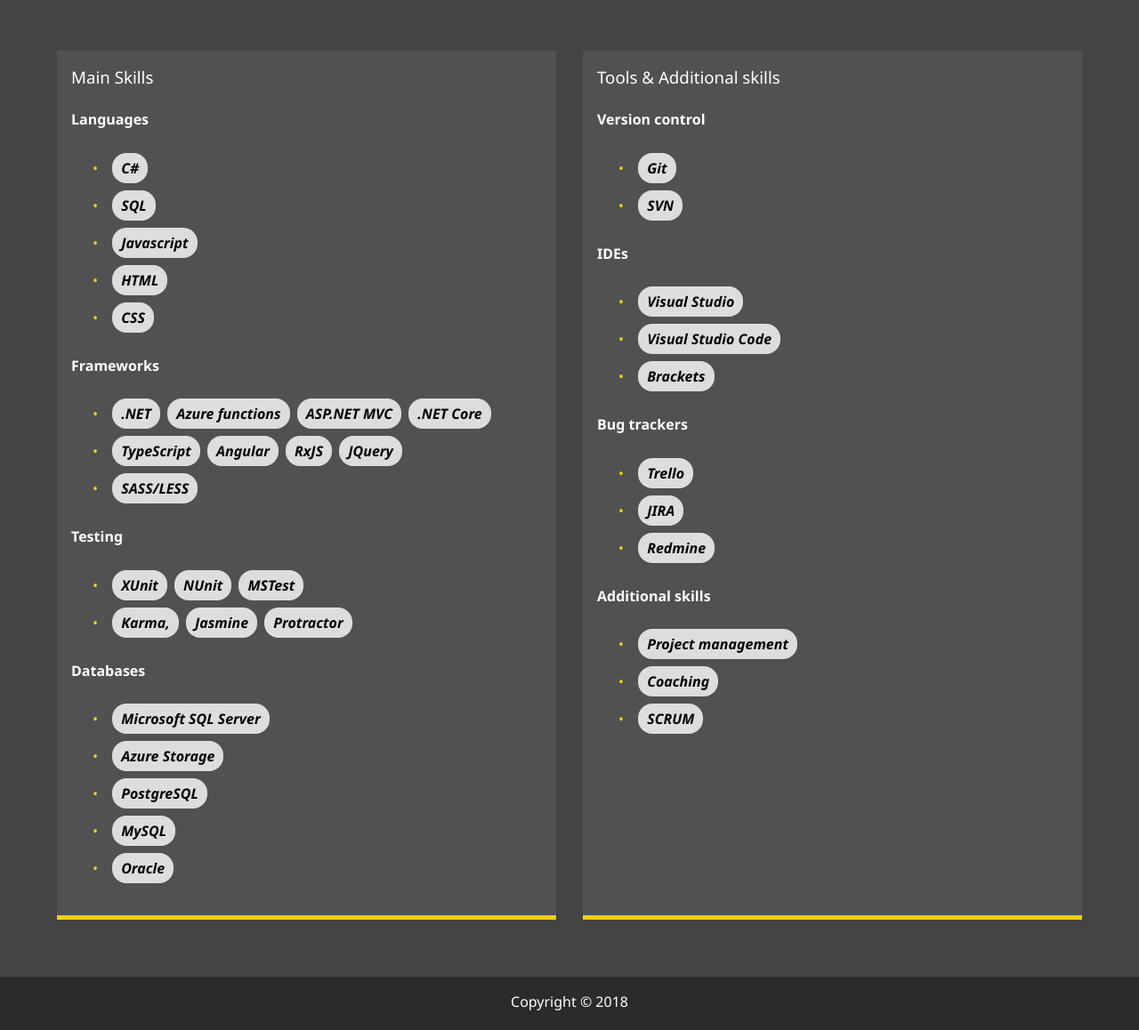
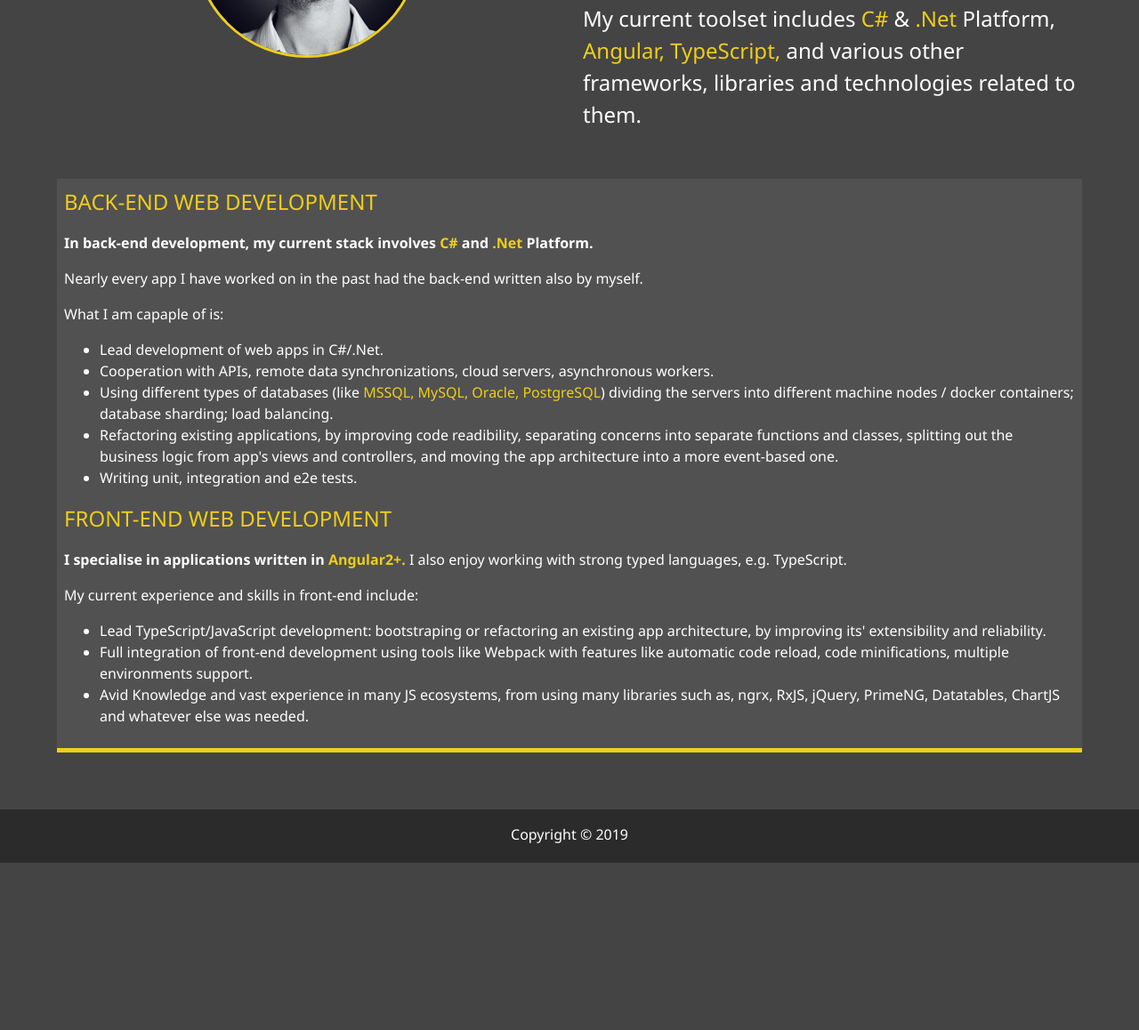
Before and after one commit to yavned/portfolio, a plain HTML site: page about.html in a window 1280 px wide. Shown: the part 505-1663 px from the top of the page at 89% size. After the commit the page ends 1475 px from the top, so only its background shows below. Drawn offline with Linux system fonts and the light colour scheme.

Commit message:
info updated & about restyled

```diff
--- a/about.html
+++ b/about.html
@@ -60,136 +60,48 @@
 
       <div class="bio">
         <!-- <h3 class="text-secondary">Summary</h3> -->
-        <p>A senior full stack web developer with 7+ years of experience, specialized in building complex web applications with
-          rich UI/UX. </p>
-          <p>For the last seven and a half years, I have developed a number of web apps for start-ups, private companies and government organisations.</p>
+        <p>I am a <strong>senior full stack web developer</strong> with over <strong>seven years of experience,</strong> I have maintained, developed and launched <a class="text-secondary" href="/dist/work.html">multiple projects</a> from scratch, for start-ups, private companies and government organisations, carrying the development of their back-end and front-end codebases. </p>
+        <p>My current toolset includes <span class="text-secondary">C#</span> & <span class="text-secondary">.Net</span> Platform, <span class="text-secondary">Angular,</span> <span class="text-secondary">TypeScript,</span> and various other frameworks, libraries and technologies related to them.</p>
       </div>
 
       <div class="job job-1">
-        <h3>Main Skills</h3>
-        <h4>Languages</h4>
-        <ul class="skills">
-          <li>
-            <i>C#</i>
-          </li>
-          <li>
-            <i>SQL</i>
-          </li>
-          <li>
-            <i>Javascript</i>
-          </li>
-          <li>
-            <i>HTML</i>
-          </li>
-          <li>
-            <i>CSS</i>
-          </li>
-        </ul>
-        <h4>Frameworks</h4>
-        <ul class="skills">
-          <li>
-            <i>.NET</i>
-            <i>Azure functions</i>
-            <i>ASP.NET MVC</i>
-            <i>.NET Core</i>
-          </li>
-          <li>
-            <i>TypeScript</i>
-            <i>Angular</i>
-            <i>RxJS</i>
-            <i>JQuery</i>
-          </li>
-          <li>
-            <i>SASS/LESS</i>
-          </li>
-        </ul>
-        <h4>Testing</h4>
-        <ul class="skills">
-          <li>
-            <i>XUnit</i>
-            <i>NUnit</i>
-            <i>MSTest</i>
-          </li>
-          <li>
-            <i>Karma, </i>
-            <i>Jasmine</i>
-            <i>Protractor</i>
-          </li>
-        </ul>
-        <h4>Databases</h4>
-        <ul class="skills">
-          <li>
-            <i>Microsoft SQL Server</i>
-          </li>
-          <li>
-            <i>Azure Storage</i>
-          </li>
-          <li>
-            <i>PostgreSQL</i>
-          </li>
-          <li>
-            <i>MySQL</i>
-          </li>
-          <li>
-            <i>Oracle</i>
-          </li>
+          <div class="job-backend">
+              <h2 class="text-secondary" >BACK-END WEB DEVELOPMENT</h2>
+              <p><strong>In back-end development, my current stack involves <span class="text-secondary">C#</span> and <span class="text-secondary">.Net</span> Platform.</strong></p>
+              <p>Nearly every app I have worked on in the past had the back-end written also by myself.</p>
+
+              <p>What I am capaple of is:</p>
+
+              <ul>
+                <li>Lead development of web apps in C#/.Net.</li>
+                <li> Cooperation with APIs, remote data synchronizations, cloud servers, asynchronous workers.</li>
+                <li> Using different types of databases (like <span class="text-secondary">MSSQL, MySQL, Oracle, PostgreSQL</span>)
+                    dividing the servers into different machine nodes / docker containers; database sharding; load balancing.</li>
+                <li>Refactoring existing applications, by improving code readibility, separating concerns into separate functions and classes, splitting out the business logic from app's views and controllers, and moving the app architecture into a more event-based one.</li>
+                <li>Writing unit, integration and e2e tests.</li>
             </ul>
         </div>
 
-      <div class="job job-2">
-        <h3>Tools & Additional skills</h3>
-        <h4>Version control</h4>
-        <ul class="skills">
-          <li>
-            <i>Git</i>
-          </li>
-          <li>
-            <i>SVN</i>
-          </li>
-        </ul>
-        <h4>IDEs</h4>
-        <ul class="skills">
-          <li>
-            <i>Visual Studio</i>
-          </li>
-          <li>
-            <i>Visual Studio Code</i>
-          </li>
-          <li>
-            <i>Brackets</i>
-          </li>
-        </ul>
-        <h4>Bug trackers</h4>
-        <ul class="skills">
-          <li>
-            <i>Trello</i>
-          </li>
-          <li>
-            <i>JIRA</i>
-          </li>
-          <li>
-            <i>Redmine</i>
-          </li>
-        </ul>
-        <h4>Additional skills</h4>
-        <ul class="skills">
-          <li>
-            <i>Project management</i>
-          </li>
-          <li>
-            <i>Coaching</i>
-          </li>
-          <li>
-            <i>SCRUM</i>
-          </li>
+        <div class="job-frontend">
+            <h2 class="text-secondary">FRONT-END WEB DEVELOPMENT</h2>
+            <p><strong> I specialise in applications written in <span class="text-secondary">Angular2+.</span></strong> I also enjoy working with strong typed languages, e.g. TypeScript.</p>
+
+            <p>My current experience and skills in front-end include:</p>
+
+            <ul>
+            <li>Lead TypeScript/JavaScript development: bootstraping or refactoring an existing app architecture, by improving its' extensibility and reliability.</li>
+            <li>Full integration of front-end development using tools like Webpack with features like automatic code reload, code minifications, multiple environments support.</li>
+            <li>Avid Knowledge and vast experience in many JS ecosystems, from using many libraries such as, ngrx, RxJS, jQuery, PrimeNG, Datatables, ChartJS and whatever else was needed.</li>
           </ul>
         </div>
+
+
 
       </div>
   </main>
 
   <footer id="main-footer">
-    Copyright &copy; 2018
+    Copyright &copy; <script>document.write(new Date().getFullYear())</script>
   </footer>
 
   <script src="js/main.js"></script>
--- a/css/main.css
+++ b/css/main.css
@@ -4,46 +4,30 @@
   right: 35px;
   top: 35px;
   cursor: pointer;
-  transition: all 0.6s ease-out;
-}
-
+  transition: all 0.6s ease-out; }
   .menu-btn .btn-line {
     width: 28px;
     height: 3px;
     margin: 0 0 5px 0;
     background: #fff;
-  transition: all 0.6s ease-out;
-}
-
+    transition: all 0.6s ease-out; }
   .menu-btn.close {
-  transform: rotate(180deg);
-}
-
+    transform: rotate(180deg); }
     .menu-btn.close .btn-line:nth-child(1) {
-  transform: rotate(45deg) translate(5px, 5px);
-}
-
+      transform: rotate(45deg) translate(5px, 5px); }
     .menu-btn.close .btn-line:nth-child(2) {
-  opacity: 0;
-}
-
+      opacity: 0; }
     .menu-btn.close .btn-line:nth-child(3) {
-  transform: rotate(-45deg) translate(7px, -6px);
-}
+      transform: rotate(-45deg) translate(7px, -6px); }
 
 .menu {
   position: fixed;
   top: 0;
   width: 100%;
-  visibility: hidden;
-}
-
+  visibility: hidden; }
   .menu.show {
-  visibility: visible;
-}
-
-.menu-branding,
-.menu-nav {
+    visibility: visible; }
+  .menu-branding, .menu-nav {
     display: flex;
     flex-flow: column wrap;
     align-items: center;
@@ -51,54 +35,36 @@
     float: left;
     width: 50%;
     height: 100vh;
-  overflow: hidden;
-}
-
+    overflow: hidden; }
   .menu-nav {
     margin: 0;
     padding: 0;
     background: #373737;
     list-style: none;
     transform: translate3d(0, -100%, 0);
-  transition: all 0.6s ease-out;
-}
-
+    transition: all 0.6s ease-out; }
     .menu-nav.show {
-  transform: translate3d(0, 0, 0);
-}
-
+      transform: translate3d(0, 0, 0); }
   .menu-branding {
     background: #444;
     transform: translate3d(0, 100%, 0);
-  transition: all 0.6s ease-out;
-}
-
+    transition: all 0.6s ease-out; }
     .menu-branding.show {
-  transform: translate3d(0, 0, 0);
-}
-
+      transform: translate3d(0, 0, 0); }
     .menu-branding .portrait {
       width: 250px;
       height: 250px;
       background: url("../img/portrait.jpg");
       border-radius: 50%;
       border: solid 3px #eece1a;
-  opacity: 1;
-}
-
+      opacity: 1; }
   .menu .nav-item {
     transform: translate3d(600px, 0, 0);
-  transition: all 0.6s ease-out;
-}
-
+    transition: all 0.6s ease-out; }
     .menu .nav-item.show {
-  transform: translate3d(0, 0, 0);
-}
-
-.menu .nav-item.current>a {
-  color: #eece1a;
-}
-
+      transform: translate3d(0, 0, 0); }
+    .menu .nav-item.current > a {
+      color: #eece1a; }
   .menu .nav-link {
     display: inline-block;
     position: relative;
@@ -108,47 +74,35 @@
     font-weight: 300;
     color: #fff;
     text-decoration: none;
-  transition: all 0.6s ease-out;
-}
-
+    transition: all 0.6s ease-out; }
     .menu .nav-link:hover {
-  color: #eece1a;
-}
+      color: #eece1a; }
 
 .nav-item:nth-child(1) {
-  transition-delay: 0.1s;
-}
+  transition-delay: 0.1s; }
 
 .nav-item:nth-child(2) {
-  transition-delay: 0.2s;
-}
+  transition-delay: 0.2s; }
 
 .nav-item:nth-child(3) {
-  transition-delay: 0.3s;
-}
+  transition-delay: 0.3s; }
 
 .nav-item:nth-child(4) {
-  transition-delay: 0.4s;
-}
+  transition-delay: 0.4s; }
 
 * {
-  box-sizing: border-box;
-}
+  box-sizing: border-box; }
 
 body {
   background: #444;
   color: #fff;
   margin: 0;
   font-family: 'Segeo UI', 'Segoe UI', Tahoma, Geneva, Verdana, sans-serif;
-  line-height: 1.5;
-}
-
+  line-height: 1.5; }
   body#bg-img {
     background: url(../img/background.jpg);
     background-attachment: fixed;
-  background-size: cover;
-}
-
+    background-size: cover; }
     body#bg-img:after {
       content: '';
       position: absolute;
@@ -157,263 +111,143 @@
       width: 100%;
       height: 100%;
       z-index: -1;
-  background: rgba(68, 68, 68, 0.7);
-}
+      background: rgba(68, 68, 68, 0.7); }
 
 h1,
 h2,
 h3 {
   margin: 0;
-  font-weight: 400;
-}
-
+  font-weight: 400; }
   h1.lg-heading,
   h2.lg-heading,
   h3.lg-heading {
-  font-size: 6rem;
-}
-
+    font-size: 6rem; }
   h1.sm-heading,
   h2.sm-heading,
   h3.sm-heading {
     margin-bottom: 2rem;
     padding: 0.2rem 1rem;
     background: rgba(69, 69, 69, 0.5);
-  display: inline-block;
-}
+    display: inline-block; }
 
 a {
   color: #fff;
-  text-decoration: none;
-}
+  text-decoration: none; }
 
 header {
   position: fixed;
   z-index: 2;
-  width: 100%;
-}
+  width: 100%; }
 
 .text-secondary {
-  color: #eece1a;
-}
+  color: #eece1a; }
 
 main {
   padding: 4rem;
-  min-height: calc(100vh - 60px);
-}
-
+  min-height: calc(100vh - 60px); }
   main .icons {
     margin-top: 1rem;
-}
-
+    display: flex;
+    align-items: center; }
     main .icons a {
-  padding: 0.4rem;
-}
-
+      padding: 0.4rem; }
       main .icons a:hover {
         color: #eece1a;
-  transition: all 0.6s ease-out;
-}
-
+        transition: all 0.6s ease-out; }
+      main .icons a .upwork {
+        margin-top: 7px;
+        fill: #fff; }
+        main .icons a .upwork:hover {
+          fill: #eece1a;
+          transition: all 0.6s ease-out; }
   main#home {
-  overflow: hidden;
-}
-
+    overflow: hidden; }
     main#home h1 {
-  margin-top: 20vh;
-}
+      margin-top: 20vh; }
 
 .about-info {
   display: grid;
   grid-gap: 30px;
-  grid-template-areas: 'bioimage bio' 'job1 job2';
-  grid-template-columns: repeat(2, 1fr);
-}
-
+  grid-template-areas: 'bioimage bio' 'job1 job1';
+  grid-template-columns: repeat(2, 1fr); }
   .about-info .bio-image {
     grid-area: bioimage;
     margin: auto;
     border-radius: 50%;
-  border: #eece1a 3px solid;
-}
-
+    border: #eece1a 3px solid; }
   .about-info .bio {
     grid-area: bio;
-  font-size: 1.5rem;
-}
-
+    font-size: 1.5rem; }
   .about-info .job-1 {
-  grid-area: job1;
-}
-
+    grid-area: job1; }
   .about-info .job-2 {
-  grid-area: job2;
-}
-
+    grid-area: job2; }
   .about-info .job-3 {
-  grid-area: job3;
-}
-
+    grid-area: job3; }
   .about-info .job {
     background: #515151;
-  padding: 1rem;
-  border-bottom: #eece1a 5px solid;
-}
+    padding: 0.5rem;
+    border-bottom: #eece1a 5px solid; }
 
 .projects {
   display: grid;
   grid-gap: 0.7rem;
-  grid-template-columns: repeat(3, 1fr);
-}
-
+  grid-template-columns: repeat(3, 1fr); }
   .projects img {
     width: 100%;
-  border: 3px solid #fff;
-}
-
+    border: 3px solid #fff; }
     .projects img:hover {
       opacity: 0.5;
       border-color: #eece1a;
-  transition: all 0.6s ease-out;
-}
-
+      transition: all 0.6s ease-out; }
   .projects img {
-  width: 100%;
-}
+    width: 100%; }
 
 .boxes {
   display: flex;
   flex-wrap: wrap;
   justify-content: space-evenly;
   align-items: center;
-  margin-top: 1rem;
-}
-
+  margin-top: 1rem; }
   .boxes div {
     font-size: 2rem;
     border: 3px #fff solid;
     padding: 3.5rem;
     margin-bottom: 3rem;
-  transition: all 0.6s ease-out;
-}
-
-/* .boxes div:hover {
+    transition: all 0.6s ease-out; }
+    .boxes div:hover {
       padding: 0.5rem 1.5rem;
       background: #eece1a;
-  color: #000;
-}
+      color: #000; }
+      .boxes div:hover span {
+        color: #000; }
 
-.boxes div:hover span {
-  color: #000;
-} */
-
-.btn,
-.btn-dark,
-.btn-light {
+.btn, .btn-dark, .btn-light {
   display: block;
   padding: 0.5rem 1rem;
   border: 0;
-  margin-bottom: 0.3rem;
-}
-
-.btn:hover,
-.btn-dark:hover,
-.btn-light:hover {
+  margin-bottom: 0.3rem; }
+  .btn:hover, .btn-dark:hover, .btn-light:hover {
     background: #eece1a;
-  color: #000;
-}
+    color: #000; }
 
 .btn-dark {
   background: black;
-  color: #fff;
-}
+  color: #fff; }
 
 .btn-light {
   background: #c4c4c4;
-  color: #333;
-}
+  color: #333; }
 
 #main-footer {
   text-align: center;
   padding: 1rem;
   background: #2b2b2b;
   color: #fff;
-  height: 60px;
-}
-
-@media screen and (max-width: 1171px) {
-  .projects {
-    grid-template-columns: repeat(4, 1fr);
-  }
-}
-
-@media screen and (min-width: 769px) and (max-width: 1170px) {
-  .projects {
-    grid-template-columns: repeat(3, 1fr);
-  }
-}
-
-@media screen and (max-width: 768px) {
-  main {
-    align-items: center;
-    /*text-align: center;*/
-  }
-  main .lg-heading {
-    line-height: 1;
-    margin-bottom: 1rem;
-  }
-  ul.menu-nav,
-  div.menu-branding {
-    float: none;
-    width: 100%;
-    min-height: 0;
-  }
-  ul.menu-nav.show,
-  div.menu-branding.show {
-    transform: translate3d(0, 0, 0);
-  }
-  .menu-nav {
-    height: 75vh;
-    transform: translate3d(-100%, 0, 0);
-    font-size: 24px;
-  }
-  .menu-branding {
-    height: 25vh;
-    transform: translate3d(100%, 0, 0);
-  }
-  .menu-branding .portrait {
-    background: url("../img/portrait_small.jpg");
-    width: 150px;
-    height: 150px;
-  }
-  .about-info {
-    grid-template-areas: 'bioimage' 'bio' 'job1' 'job2' 'job3';
-    grid-template-columns: 1fr;
-  }
-  .projects {
-    grid-template-columns: repeat(2, 1fr);
-  }
-}
-
-@media screen and (max-width: 500px) {
-  main {
-    padding: 2rem;
-  }
-  main #home h1 {
-    margin-top: 10vh;
-  }
-  main .lg-heading {
-    margin-top: 1rem;
-    font-size: 5rem;
-  }
-  .projects {
-    grid-template-columns: 1fr;
-  }
-}
+  height: 60px; }
 
 ul.skills {
-  list-style: none;
-}
+  list-style: none; }
 
 ul.skills li::before {
   content: "\2022";
@@ -421,8 +255,7 @@
   font-weight: v;
   display: inline-block;
   width: 1em;
-  margin-left: -1em;
-}
+  margin-left: -1em; }
 
 li > i {
   background-color: #ddd;
@@ -432,5 +265,55 @@
   display: inline-block;
   margin: 4px 2px;
   border-radius: 16px;
-  font-weight: bold;
-}
+  font-weight: bold; }
+
+@media screen and (max-width: 1171px) {
+  .projects {
+    grid-template-columns: repeat(4, 1fr); } }
+
+@media screen and (min-width: 769px) and (max-width: 1170px) {
+  .projects {
+    grid-template-columns: repeat(3, 1fr); } }
+
+@media screen and (max-width: 768px) {
+  main {
+    align-items: center;
+    text-align: center; }
+    main .lg-heading {
+      line-height: 1;
+      margin-bottom: 1rem; }
+  ul.menu-nav,
+  div.menu-branding {
+    float: none;
+    width: 100%;
+    min-height: 0; }
+    ul.menu-nav.show,
+    div.menu-branding.show {
+      transform: translate3d(0, 0, 0); }
+  .menu-nav {
+    height: 75vh;
+    transform: translate3d(-100%, 0, 0);
+    font-size: 24px; }
+  .menu-branding {
+    height: 25vh;
+    transform: translate3d(100%, 0, 0); }
+    .menu-branding .portrait {
+      background: url("../img/portrait_small.jpg");
+      width: 150px;
+      height: 150px; }
+  .about-info {
+    grid-template-areas: 'bioimage' 'bio' 'job1' 'job2' 'job3';
+    grid-template-columns: 1fr; }
+  .projects {
+    grid-template-columns: repeat(2, 1fr); } }
+
+@media screen and (max-width: 500px) {
+  main {
+    padding: 2rem; }
+    main #home h1 {
+      margin-top: 10vh; }
+    main .lg-heading {
+      margin-top: 1rem;
+      font-size: 5rem; }
+  .projects {
+    grid-template-columns: 1fr; } }
```
Also changed, not shown: contact.html (+1 -1 lines), index.html (+10 -5 lines), work.html (+1 -1 lines). Lines whose indentation alone changed are shown as unchanged.
